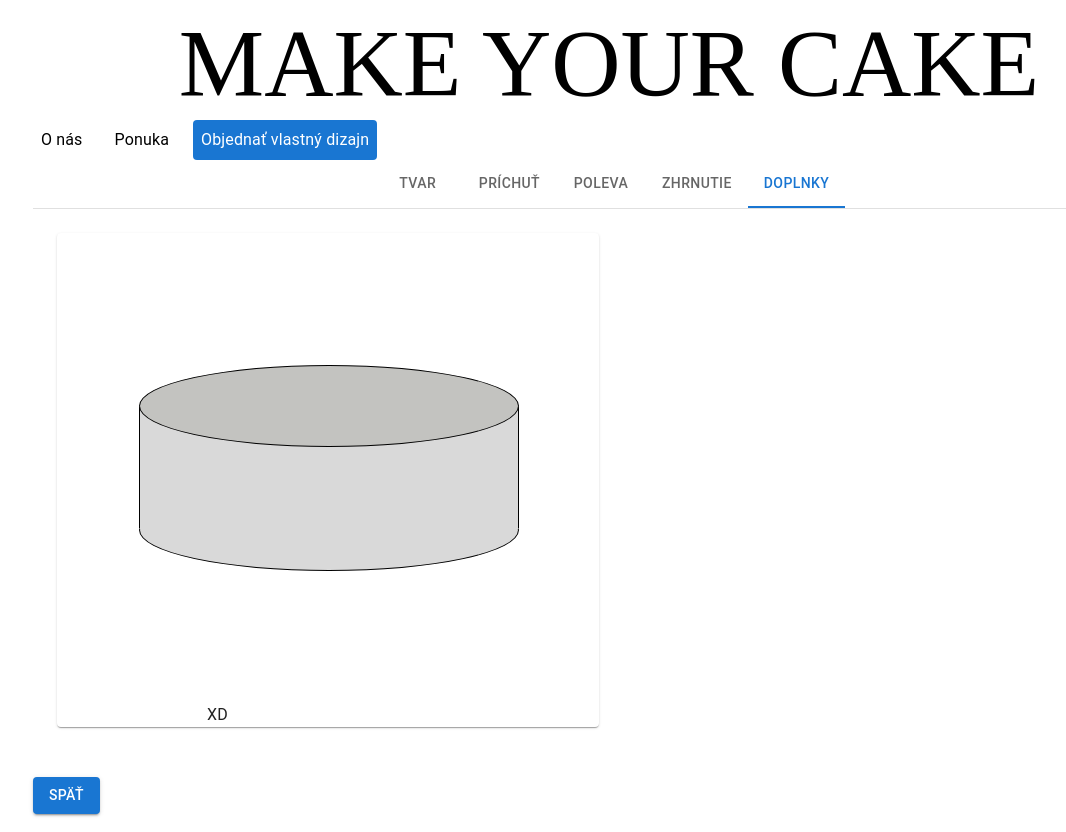
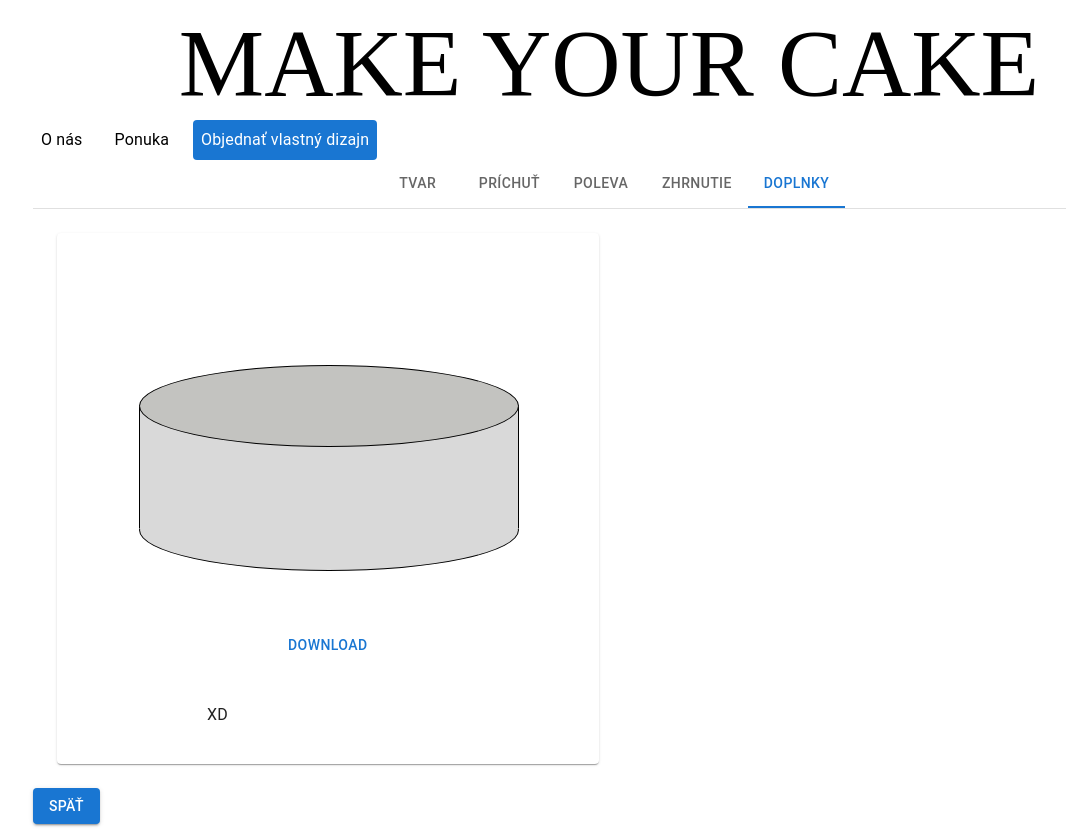
Before and after one commit to MartinZZZ/MakeYourCake, a Next.js app in the folder frontend/: page /objednat-vlastny-dizajn in a window 1280 px wide. Both pictures are taken after a click on the tab "DOPLNKY". Shown: the whole page, without its empty margins (31-1097 px from the left). Built offline with nearby package versions, Linux system fonts and the light colour scheme; a web font is replaced by a local one.

Commit message:
dragg to image

```diff
--- a/frontend/components/doplnky/Dragg.tsx
+++ b/frontend/components/doplnky/Dragg.tsx
@@ -1,13 +1,32 @@
-import { Box } from '@mui/material'
+import { Box, Button } from '@mui/material'
 import { useState } from 'react'
 import Draggable from 'react-draggable'
 import { Torta } from '../Torta'
+import html2canvas from 'html2canvas'
+
+const handleDownloadImage = async () => {
+  const element = document.getElementById('draggArea')
+  const canvas = await html2canvas(element)
+  const [_, base64Image] = canvas.toDataURL().split(';base64,')
+  console.log(base64Image)
+  // let link = document.createElement('a')
+
+  // link.href = base64Image
+  // link.download = 'downloaded-image.jpg'
+
+  // document.body.appendChild(link)
+  // link.click()
+  // document.body.removeChild(link)
+}
 
 export const Dragg = () => {
   const [position, setPosition] = useState({ x: 100, y: 100 })
   console.log(position)
+
   return (
+    <>
       <Box
+        id="draggArea"
         sx={{
           width: '100%',
           height: '100%',
@@ -33,5 +52,7 @@ export const Dragg = () => {
           </div>
         </Draggable>
       </Box>
+      <Button onClick={handleDownloadImage}>Download</Button>
+    </>
   )
 }
--- a/frontend/package.json
+++ b/frontend/package.json
@@ -15,6 +15,7 @@
     "@reduxjs/toolkit": "^1.9.7",
     "fs": "^0.0.1-security",
     "fs-extra": "^11.2.0",
+    "html2canvas": "^1.4.1",
     "next": "latest",
     "path": "^0.12.7",
     "react": "18.2.0",
```
Also changed, not shown: 1 other file (tests, documents, lock files or other folders). Lines whose indentation alone changed are shown as unchanged.
